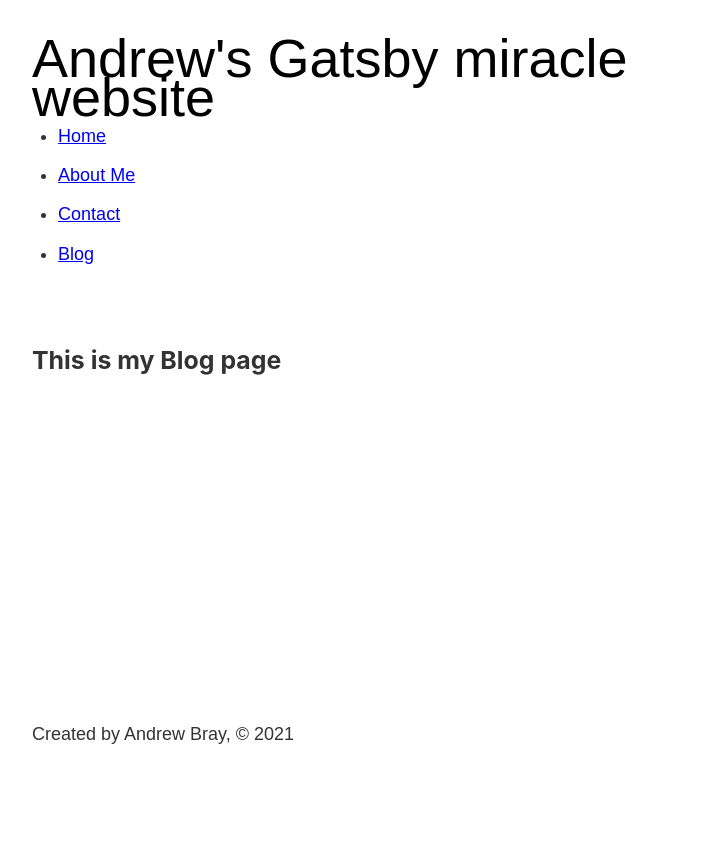
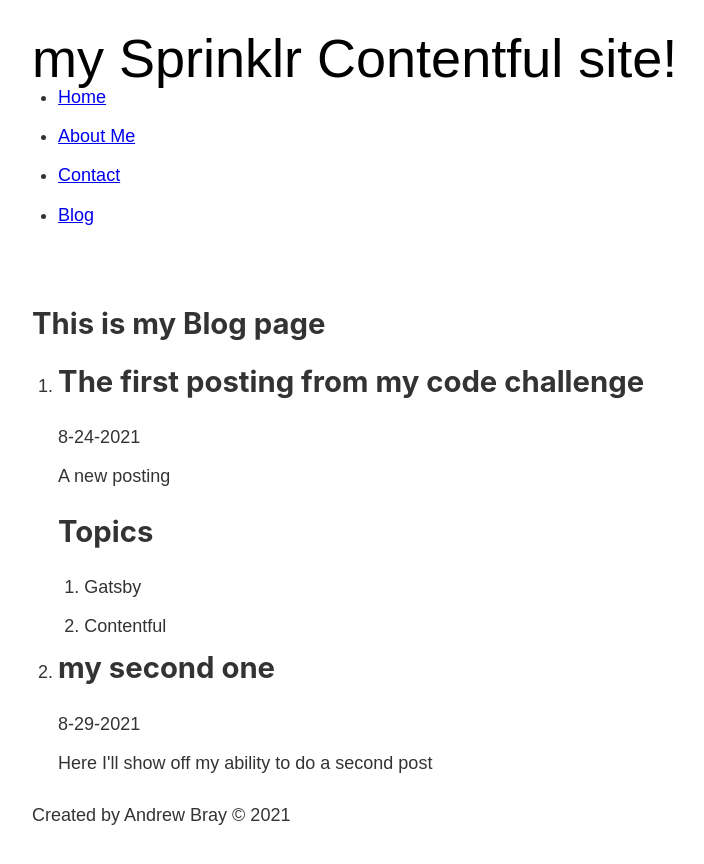
Before and after one commit to Andrew-Bray/gatsby-contentful-tutorial, a Gatsby site: page /blog in a window 1280 px wide. Shown: the whole page, without its empty margins (260-964 px from the left). Before the commit the page ends 800 px from the top, so only its background shows below. Built offline with nearby package versions, Linux system fonts and the light colour scheme; Gatsby itself is replaced by a stand-in of ours.

Commit message:
gatsby markdown and plugins

```diff
--- a/gatsby-config.js
+++ b/gatsby-config.js
@@ -6,7 +6,20 @@
 
 module.exports = {
   /* Your site config here */
+  siteMetadata: {
+    title: 'my Sprinklr Contentful site!',
+    author: 'Andrew Bray'
+    },
   plugins: [
     'gatsby-plugin-sass'
-  ],
+  ,
+  {
+      resolve: 'gatsby-source-filesystem',
+      options: {
+        name: 'src',
+        path: `${__dirname}/src`
+      }
+  },
+  'gatsby-transformer-remark'
+]
 }
--- a/package.json
+++ b/package.json
@@ -6,6 +6,7 @@
   "license": "0BSD",
   "scripts": {
     "build": "gatsby build",
+    "develop playground": "env-cmd --file .env.development --fallback gatsby develop",
     "develop": "gatsby develop",
     "format": "prettier --write \"**/*.{js,jsx,ts,tsx,json,md}\"",
     "start": "npm run develop",
@@ -16,12 +17,15 @@
   "dependencies": {
     "gatsby": "^3.12.1",
     "gatsby-plugin-sass": "^4.13.0",
+    "gatsby-source-filesystem": "^3.13.0",
+    "gatsby-transformer-remark": "^4.10.0",
     "node-sass": "^6.0.1",
     "react": "^17.0.1",
     "react-dom": "^17.0.1",
     "sass": "^1.38.2"
   },
   "devDependencies": {
+    "env-cmd": "^10.1.0",
     "prettier": "2.3.2"
   },
   "repository": {
--- a/src/components/footer.js
+++ b/src/components/footer.js
@@ -1,9 +1,21 @@
+import { graphql, useStaticQuery } from 'gatsby'
 import React from 'react'
 
 const Footer = () => {
+  const data = useStaticQuery(graphql`
+    query {
+      site {
+        siteMetadata {
+            author
+        }
+      }
+    }
+  `)
+
+console.log(data);
   return (
     <footer>
-      <p>Created by Andrew Bray, © 2021</p>
+      <p>Created by {data.site.siteMetadata.author} © 2021</p>
     </footer>
   )
 }
--- a/src/components/header.js
+++ b/src/components/header.js
@@ -1,14 +1,26 @@
 import React from 'react'
-import { Link } from 'gatsby'
+import { graphql, Link, useStaticQuery } from 'gatsby'
 
 import * as styles from './header.module.scss';
 
 const Header = () => {
+  const data = useStaticQuery(graphql`
+  query {
+  site {
+  	siteMetadata {
+			title
+        }
+      }
+    }
+  `)
+
   return (
     <>
       <header className={styles.header}>
         <div>
-          <Link className={styles.title} to="/">Andrew's Gatsby miracle website</Link>
+          <Link className={styles.title} to="/">
+            {data.site.siteMetadata.title}
+            </Link>
         </div>
         <div >
           <ul className={styles.navList}>
--- a/src/pages/blog.js
+++ b/src/pages/blog.js
@@ -1,14 +1,47 @@
+import { graphql, useStaticQuery } from 'gatsby'
 import React from 'react'
 import Layout from '../components/layout'
 
 
 
 const BlogPage = () => {
+
+  const data = useStaticQuery(graphql`
+    {
+      allMarkdownRemark {
+        edges {
+          node {
+            frontmatter {
+              date
+              title
+            }
+            html
+            excerpt
+          }
+        }
+      }
+    }
+  `);
+
+  const postings = data.allMarkdownRemark.edges.map((edge) => {
+      return (
+        <li>
+          <h2>{edge.node.frontmatter.title}</h2>
+          <p>{edge.node.frontmatter.date}</p>
+          <div dangerouslySetInnerHTML={{__html: edge.node.html}} />
+        </li>
+      )
+    })
+
+
   return (
     <Layout>
-      <h3>
+      <h2>
         This is my Blog page
-      </h3>
+      </h2>
+      <ol>
+        {postings}
+      </ol>
     </Layout>
   )
 }
--- /dev/null
+++ b/src/posts/myfirstpost.md
@@ -0,0 +1,11 @@
+---
+title: "The first posting from my code challenge"
+date: "8-24-2021"
+---
+
+A new posting
+
+## Topics
+
+1. Gatsby
+2. Contentful
--- /dev/null
+++ b/src/posts/mysecondone.md
@@ -0,0 +1,6 @@
+---
+title: "my second one"
+date: "8-29-2021"
+---
+
+Here I'll show off my ability to do a second post
```
Also changed, not shown: 1 other file.
